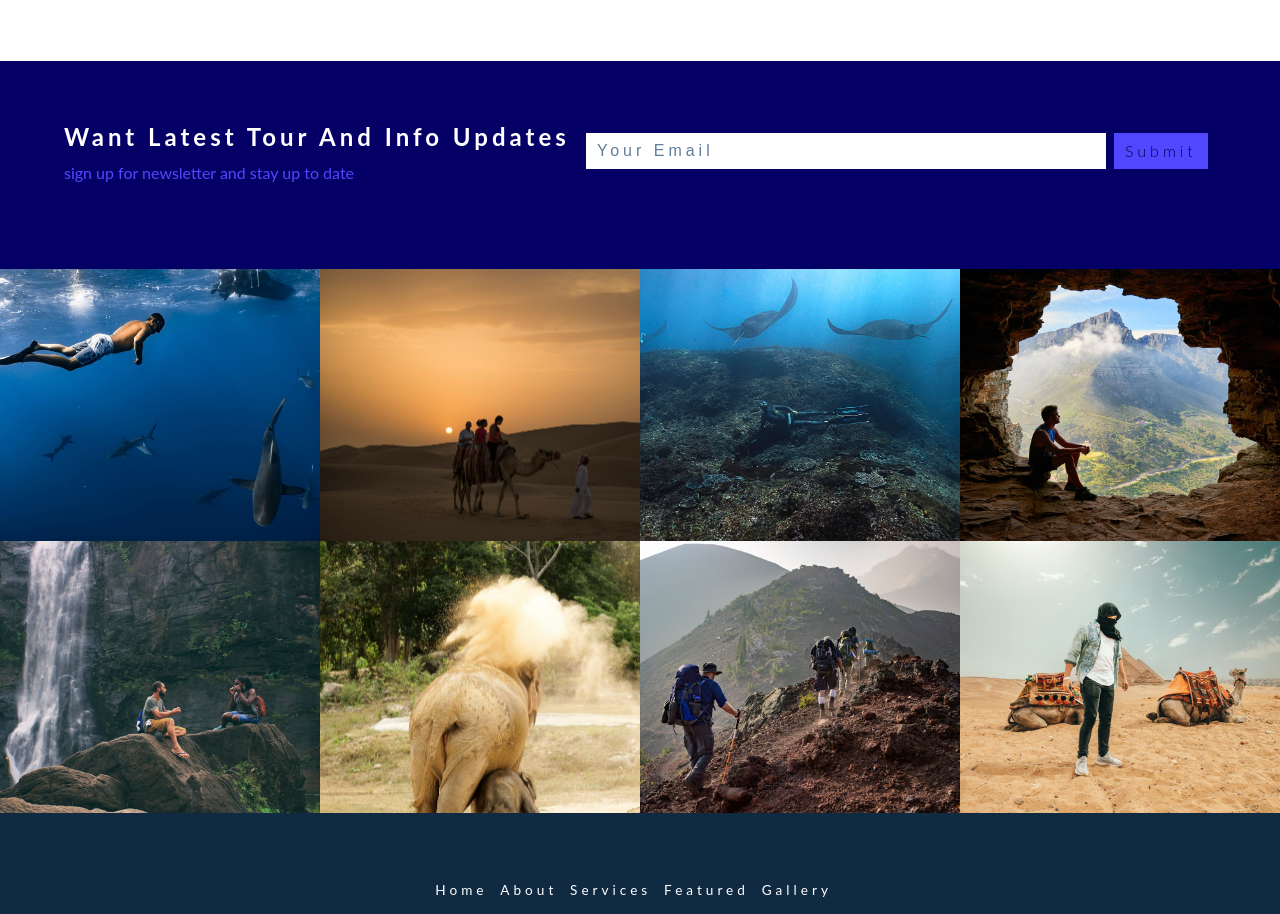
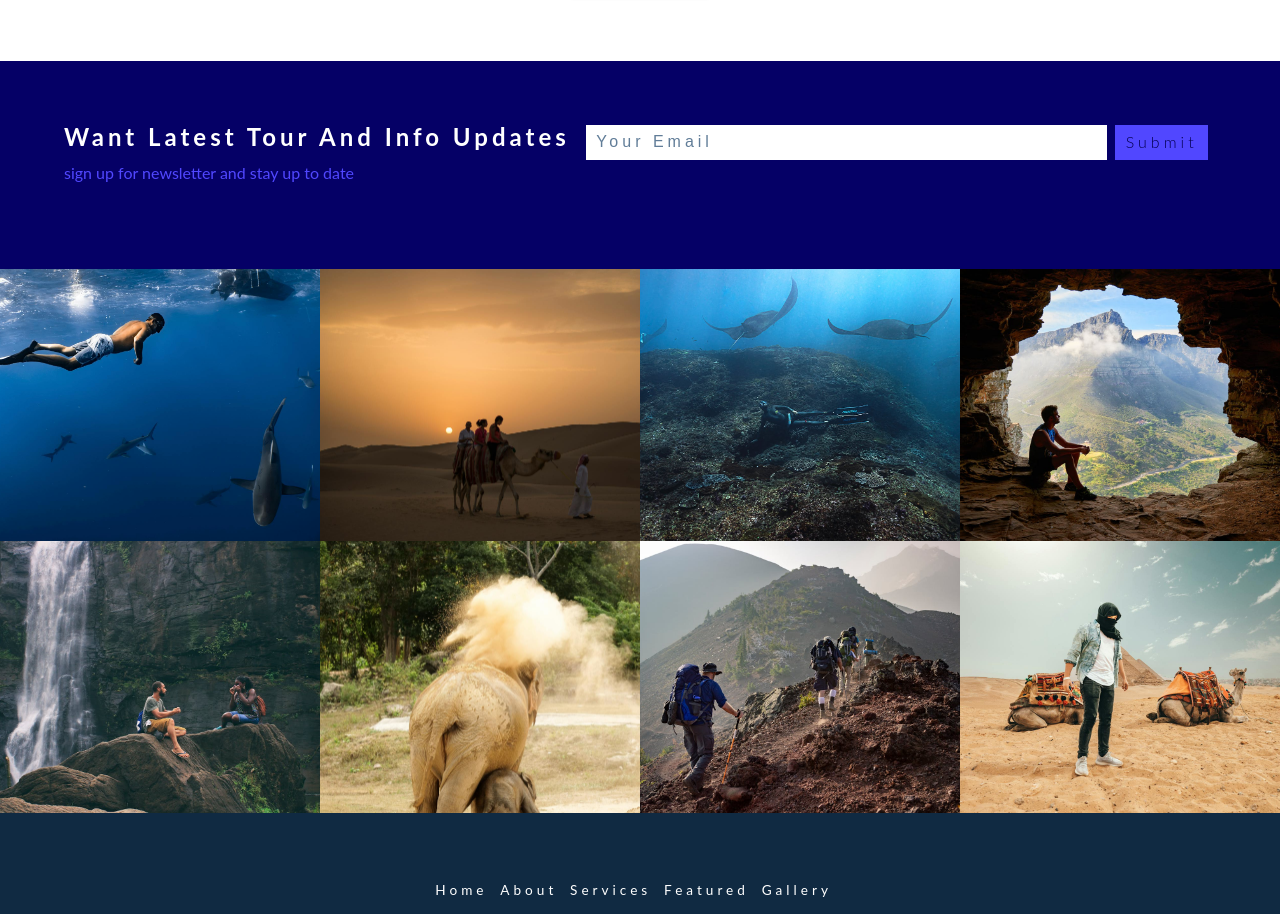
Before and after one commit to Temitope-Ajepe/backroad-tour, a plain HTML site: page index.html in a window 1280 px wide. Shown: the part 3022-3936 px from the top of the page. Drawn offline with Linux system fonts and the light colour scheme.

Commit message:
made some changes to the toogle bar and contact form in the css file

```diff
--- a/css/style.css
+++ b/css/style.css
@@ -217,6 +217,7 @@ Navbar
     border: none;
     font-size: 1.5rem;
     margin-top: -1rem;
+    margin-right: 3rem;
     color: var(--clr-primary-1);
     cursor: pointer;
     transition: var(--transition);
@@ -553,14 +554,14 @@ Contact
 }
 .contact-form{
     display: flex;
-    max-width: 28rem;
+    max-width: 23rem;
 }
 .form-control{
     flex: 1 1 auto;
     color: var(--clr-grey-5);
 }
 .form-control, .btn-submit{
-    padding: 0.370rem 0.70rem;
+    padding: 0.35rem 0.65rem;
     line-height: 1.5;
     letter-spacing: var(--spacing);
     background: var(--clr-white);
@@ -568,7 +569,7 @@ Contact
     font-weight: 300;
     text-transform: capitalize;
     border: transparent;
-    margin: 0.5rem 0.5rem 0.5rem 0;
+    margin: 0 0.5rem 0 0;
 }
 .form-control::-webkit-input-placeholder{
     color: inherit;
```
